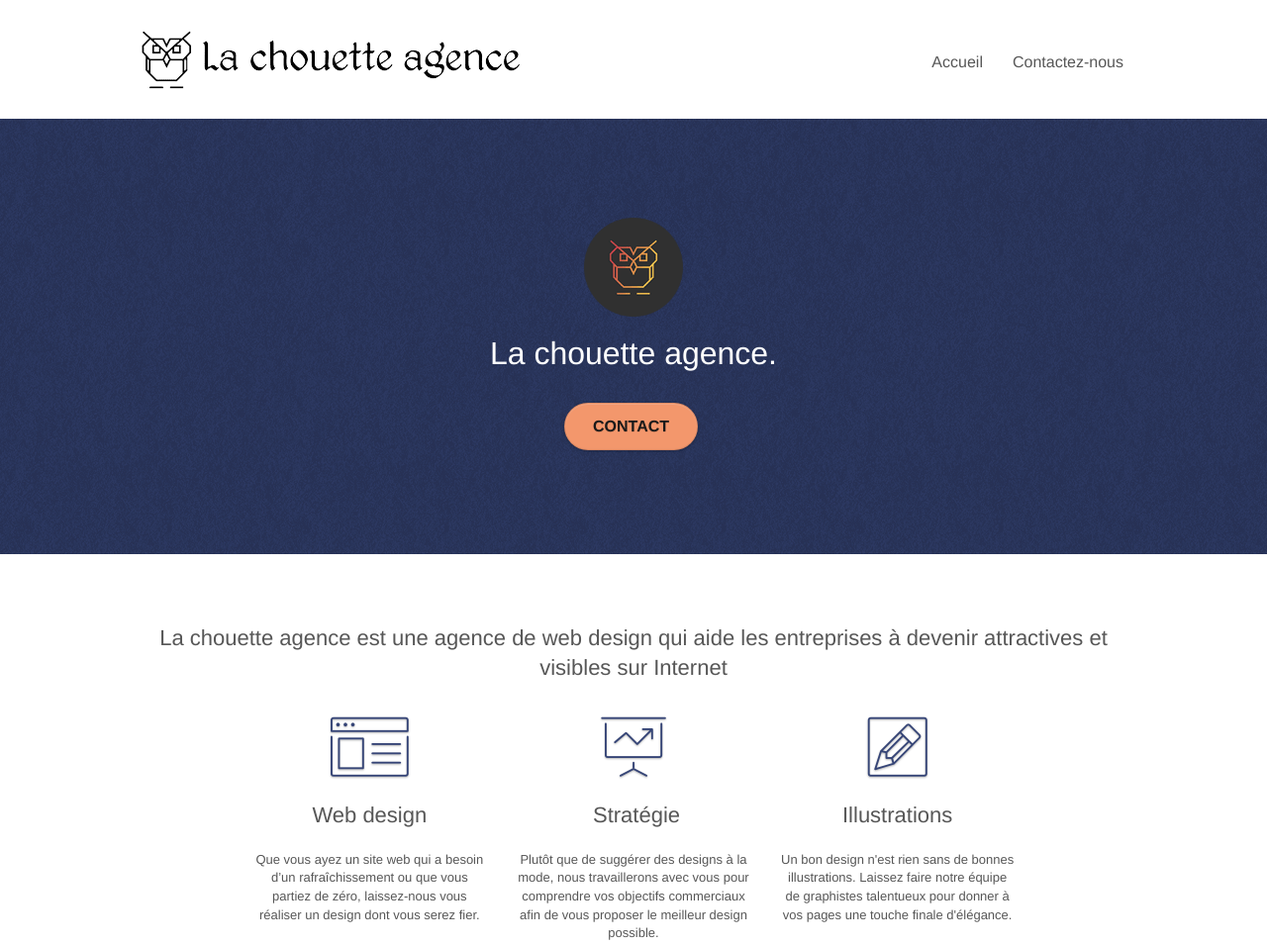
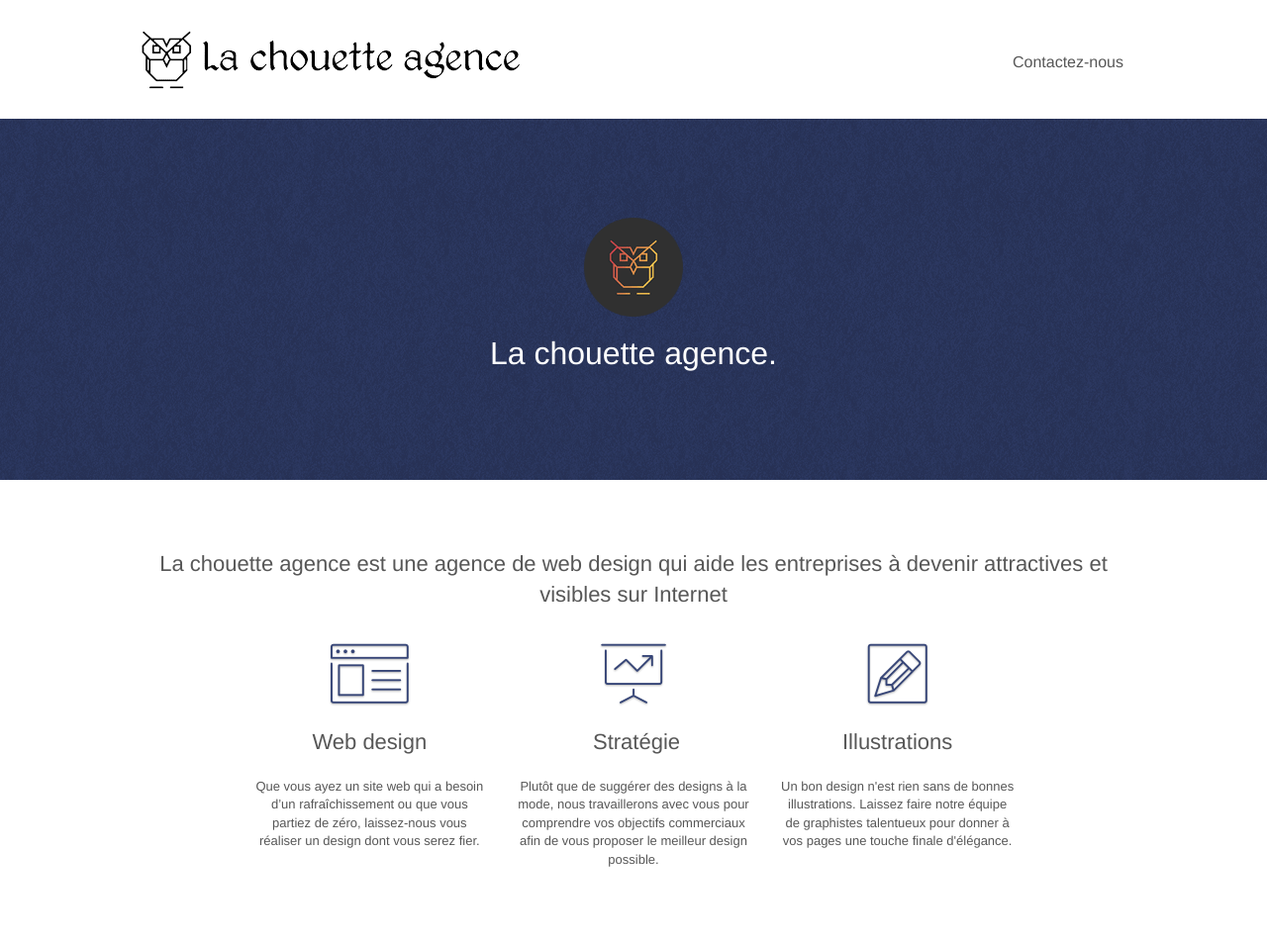
Before and after one commit to durrmeyer/durrmeyer-4-12102021, a plain HTML site: page index.html in a window 1280 px wide. Shown: the top 956 px of the page at 99% size. Drawn offline with Linux system fonts and the light colour scheme.

Commit message:
optimisation

```diff
--- a/index.html
+++ b/index.html
@@ -2,7 +2,8 @@
 <html lang="fr">
   <head>
     <meta charset="utf-8" />
-
+    <link rel=”canonical”
+    href=”https://durrmeyer.github.io/durrmeyer-4-12102021/” />
     <meta
       name="description"
       content="la chouette agence est une agence de web design située à Lyon.
@@ -42,7 +43,7 @@
               <a class="navbar-brand" href="index.html"
                 ><img
                   src="img/la-chouette-agence.png"
-                  alt="paris web design logo agence web meilleure agence"
+                  alt="logo la chouette agence"
               /></a>
             </div>
             <button
@@ -60,10 +61,9 @@
             <div class="collapse navbar-collapse navbar-1 special-dropdown-nav">
               <ul class="site-navigation nav navbar-nav">
                 <li>
-                  <a href="index.html">Accueil</a>
-                </li>
-                <li>
-                  <a href="contact.html">Contactez-nous</a>
+                  <a href="contact.html" title="formulaire contact"
+                    >Contactez-nous</a
+                  >
                 </li>
               </ul>
             </div>
@@ -98,19 +98,6 @@
               <h1 class="text-center hero-bloc-text tc-white">
                 La chouette agence.
               </h1>
-              <div class="text-center">
-                <a
-                  id="cta-hero"
-                  class="
-                    btn btn-lg btn-clean btn-rd
-                    cta-hero
-                    btn-atomic-tangerine
-                  "
-                  href="contact.html"
-                  aria-label="bouton contact"
-                  >Contact</a
-                >
-              </div>
             </div>
           </div>
         </div>
--- a/style.css
+++ b/style.css
@@ -761,7 +761,7 @@ h4 {
 
 .btn-atomic-tangerine {
   background: #f3976c;
-  color: #1a1a1a !important;
+  color: #241d1c !important;
 }
 
 .btn-atomic-tangerine:hover {
```
